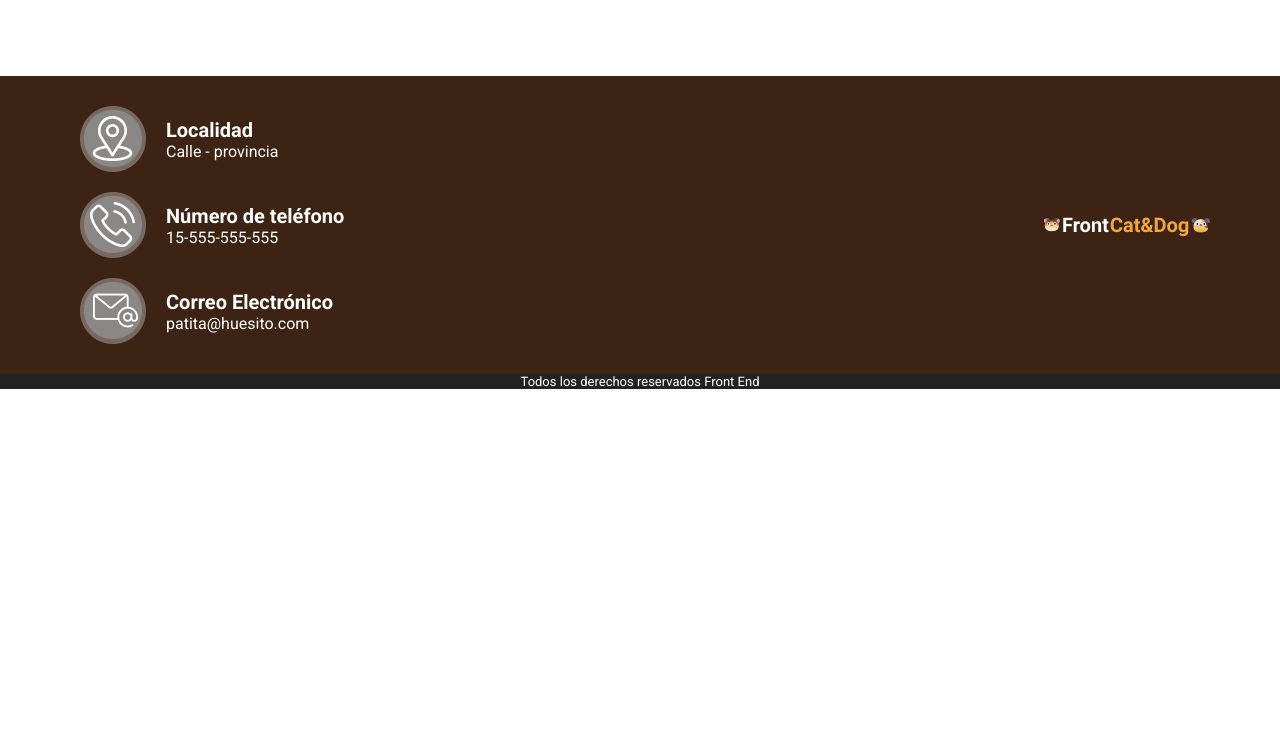
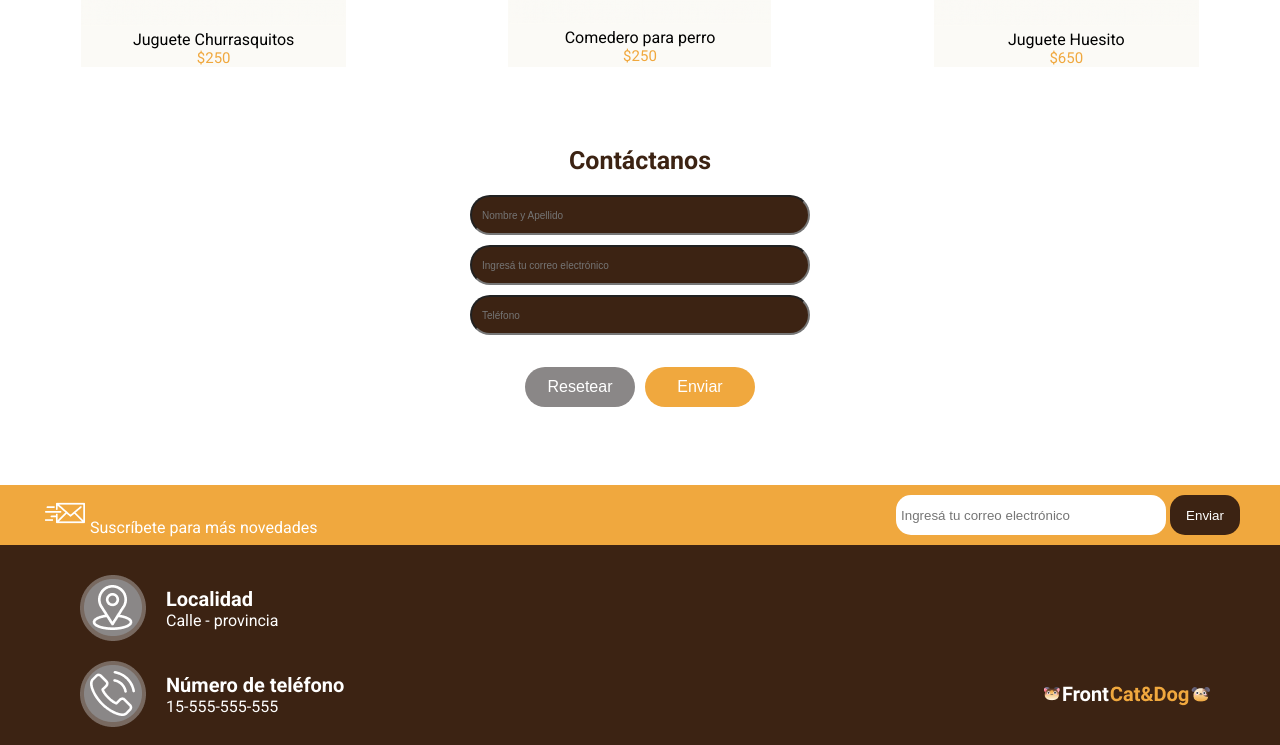
Before and after one commit to MarinaRA-hub/FrontEnd-I, a plain HTML site: page Clase 12/index.html in a window 1280 px wide. Shown: the part 1224-1969 px from the top of the page. Before the commit the page ends 1613 px from the top, so only its background shows below. Drawn offline with Linux system fonts and the light colour scheme.

Commit message:
Modifico Petshop y Pizza&Front a responsive

```diff
--- a/Clase 12/css/style.css
+++ b/Clase 12/css/style.css
@@ -74,7 +74,7 @@ ul{
 /*Sección Productos*/
 #productos-destacados{
     text-align: center;
-
+    margin-top: 70px;
 }
 
 #productos-destacados > *{
@@ -153,6 +153,93 @@ footer header section .referencia{
     font-size: 13px;
 }
 
+form#contact {
+    width: 340px;
+    display: flex;
+    flex-direction: column;
+    gap: 5px;
+    align-items: center;
+    margin: auto;
+    margin-bottom: 75px;
+}
+
+form#contact legend{
+    color: #3C2313;
+    font-size: 25px;
+    font-weight: 700;
+    margin-bottom: 10px;
+
+}
+
+form#contact input{
+    color: #FFFFFF;
+    font-size: 10px;
+    border-radius: 20px;
+    width: 340px;
+    height: 40px;
+    background-color: #3C2313;
+    padding: 10px;
+
+}
+
+form#contact input[type="reset"]{
+    width: 110px;
+    background-color: #8A8787;
+    font-size: 16px;
+    border: none;
+}
+
+form#contact input[type="submit"]{
+    width: 110px;
+    background-color: #F0A83E;
+    font-size: 16px;
+    border: none;
+}
+
+form#contact div{
+    display: flow-root;
+
+}
+
+form#contact div > *{
+    margin: 3px;
+}
+
+form#sub {
+    height: 60px;
+    background-color: #F0A83E;
+    color: #FFFFFF;
+    display: flex;
+    align-items: center;
+    justify-content: space-between;
+    padding: 0px 40px;
+}
+
+form#sub legend::before{
+    content: url('../img/enviar-correo\ 1.png');
+    padding: 5px;
+    align-content: center;
+}
+
+form#sub input{
+    height: 40px;
+    border-radius: 15px;
+    border: none;
+    padding: 5px;
+}
+
+form#sub input[type="email"]{
+    width: 270px;
+}
+
+form#sub input[type="submit"]{
+    width: 70px;
+    background-color: #3C2313;
+    color: #FFFFFF;
+}
+
+
+
 @media screen and (max-width: 426px) {
     .menu-regional{
         display: none;
@@ -167,6 +254,15 @@ footer header section .referencia{
         font-family: "Font Awesome 5 Free";
         font-weight: 900;
         font-size: 2rem;
+    }
+
+    #productos-destacados{
+        margin-top: 20px;
+    }
+
+    #productos-destacados h1{
+        width: 212px;
+        margin: 0 auto;
     }
 
     #articulos{
@@ -190,6 +286,20 @@ footer header section .referencia{
         margin-left: 0px;
     }
 
+    form#contact{
+        margin-bottom: 30px;
+    }
+
+    form#sub {
+        height: 111px;
+        flex-direction: column;
+        padding: 15px;
+
+    }
+
+    form#sub input[type="email"]{
+        width: 260px;
+    }
 
     footer header {
         flex-direction: column-reverse;
--- a/Clase 12/index.html
+++ b/Clase 12/index.html
@@ -40,9 +40,9 @@
         </section>
 
         <section id="productos-destacados">
-        <img src="./img/pawprint-1.png" alt="huella">
-        <h1>Productos Destacados</h1>
-        <p>Comederos - Accesorios - Comida</p>
+            <img src="./img/pawprint-1.png" alt="huella">
+            <h1>Productos Destacados</h1>
+            <p>Comederos - Accesorios - Comida</p>
         </section>
 
         <section id="articulos">
@@ -64,12 +64,40 @@
             <p class="precio">$650</p>
             </article>
 
-
-
         </section>
 
 
+        <form action="#" id="contact">
+                <legend>Contáctanos</legend>
+
+                <label for="name"></label>
+                <input type="text" id="name" name="name" placeholder="Nombre y Apellido">
+
+                <label for="mail"></label>
+                <input type="email" id="mail" name="mail" placeholder="Ingresá tu correo electrónico">
+
+                <label for="tel"></label>
+                <input type="tel" id="tel" name="tel" placeholder="Teléfono">
+                <br>
+                <div>
+                    <input type="reset" value="Resetear">
+                    <input type="submit" value="Enviar">
+                </div>
+        </form>
+
+        <form action="#" id="sub">
+                <legend>Suscríbete para más novedades</legend>
+
+                <div>
+                    <label for="mail"></label>
+                    <input type="email" id="mail" name="mail" placeholder="Ingresá tu correo electrónico">
+                    <input type="submit" value="Enviar">
+                </div>
+        </form>
+
+
     </main>
+
     <footer>
         <header>
         <section>
--- a/Clase 7/css/style.css
+++ b/Clase 7/css/style.css
@@ -13,12 +13,6 @@ header {
     text-transform: uppercase;
 
 }
-
-.CV-info {
-    margin: 120px auto
-    margin-left: 50px;
-}
-
 
 
 h1 {
```
Also changed, not shown: Clase 11/css/style.css (+43 -0 lines), Clase 11/index.html (+3 -1 lines), Clase 7/index.html (+1 -1 lines).
